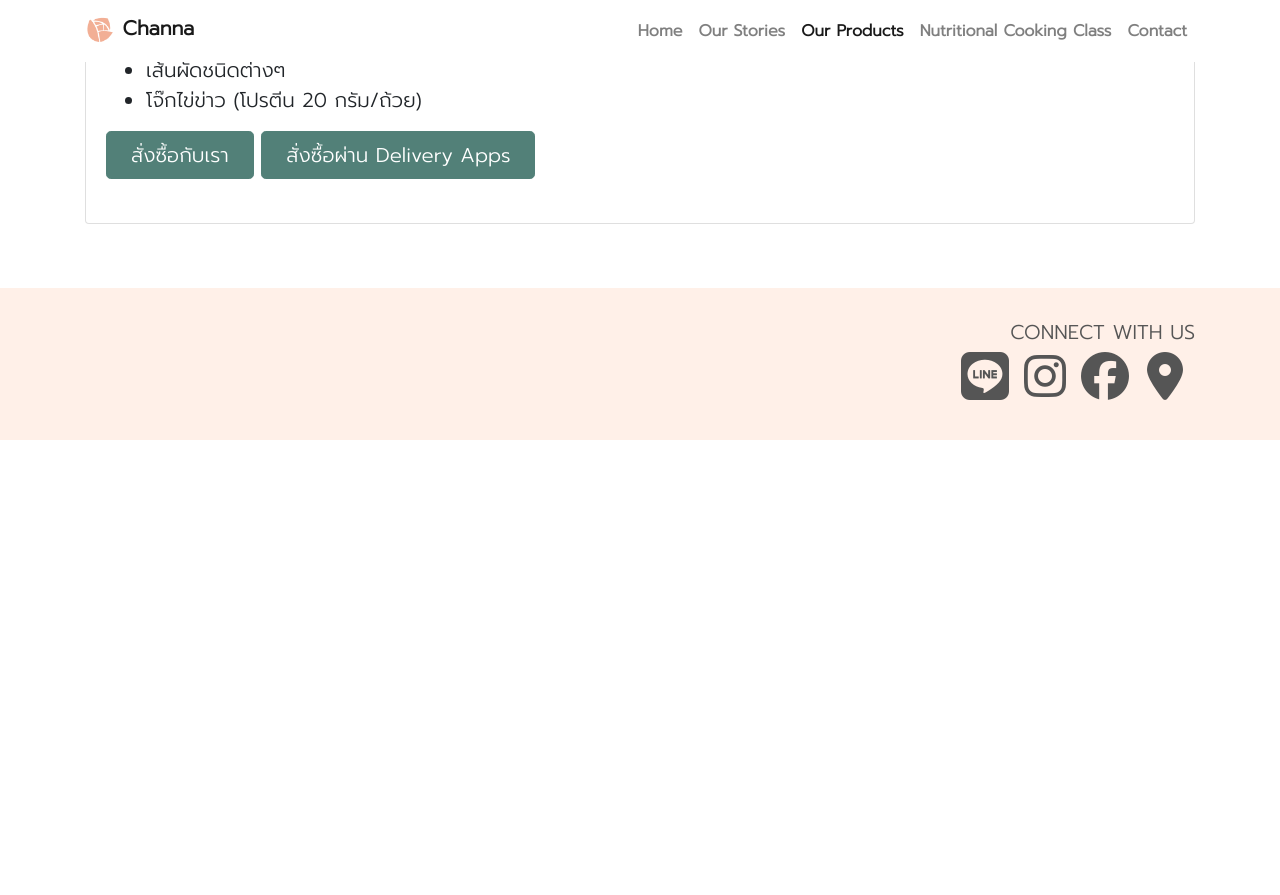
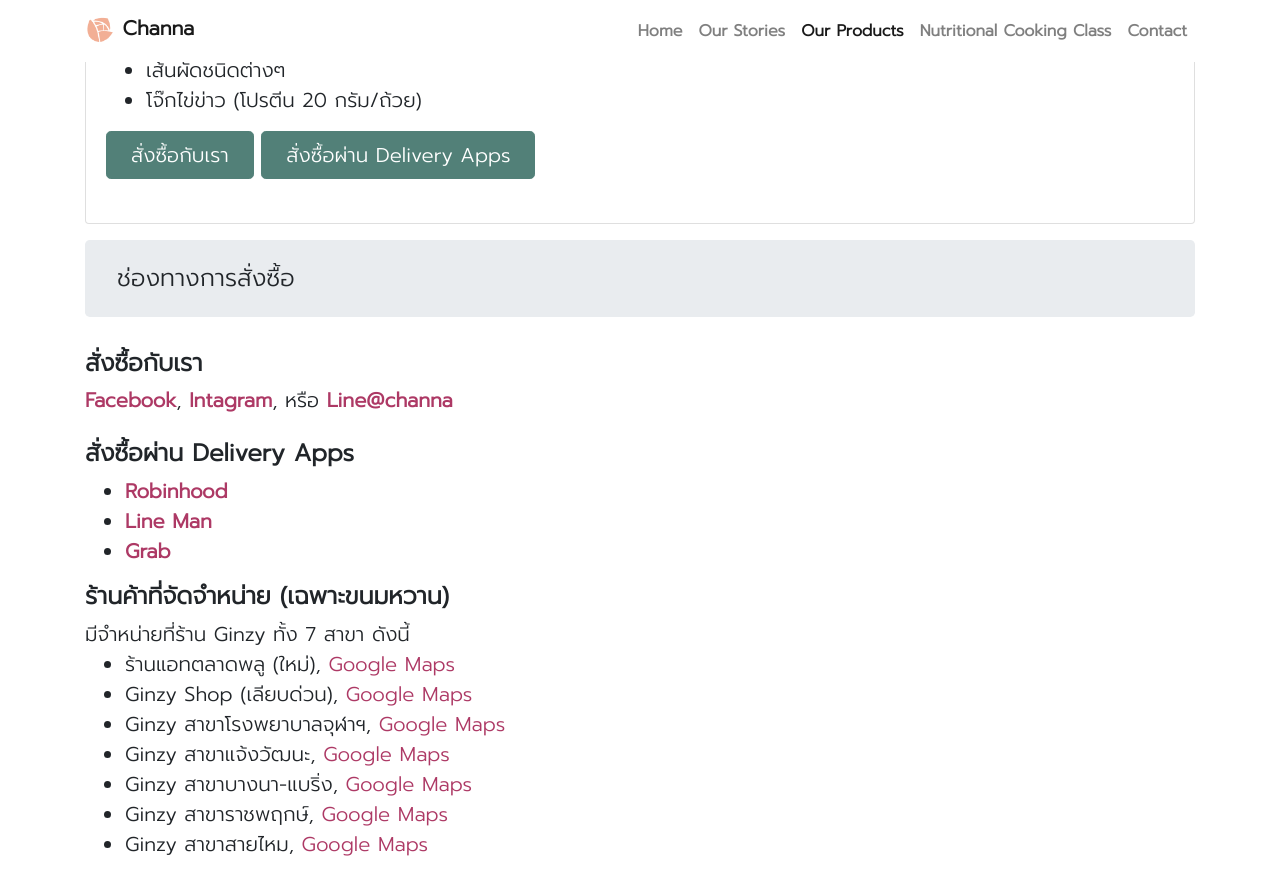
Before and after one commit to channalivewell/channalivewell.github.io, a Jekyll site: the page built from product.html, in a window 1280 px wide and 900 px high, scrolled down 2016 px. Shown: the top 895 px of the window. Built offline with Jekyll 4.4.1, drawn with Linux system fonts in a browser that asks for light colours; nearby versions of some CDN libraries; before the commit the page ends 2456 px from its top, so only the background shows below that.

Commit message:
order channels

```diff
--- a/product.html
+++ b/product.html
@@ -10,7 +10,7 @@
     <div class="container">
         <div class="row align-items-center vh-25 py-5">
             <div class="col-12 text-dark text-center">
-                    <p class="mt-0 mb-0 banner-text">
+                    <p class="mt-0 mb-0 banner-text font-weight-bold">
                         Our Products
                     </p>
             </div>
@@ -27,7 +27,7 @@
         <h4 class="mb-4">
             มาเริ่มต้นสุขภาพดีไปกับ "ชาญนา"
         </h4>
-        <a href="#howto" class="btn btn-primary btn-lg px-4 mb-2" role="button">สั่งซื้อกับเรา</a>
+        <a href="#direct" class="btn btn-primary btn-lg px-4 mb-2" role="button">สั่งซื้อกับเรา</a>
         <a href="#apps" class="btn btn-primary btn-lg px-4 mb-2" role="button">สั่งซื้อผ่าน Delivery Apps</a>
         <a href="#stores" class="btn btn-primary btn-lg px-4 mb-2" role="button">ร้านค้าที่จัดจำหน่าย</a>
     </div>
@@ -51,7 +51,7 @@
                             <li>ผู้ที่ควบคุมระดับน้ำตาลทานได้</li>
                             <li>225 แคลอรี/ชิ้น</li>
                         </ul>
-                        <a href="#howto" class="btn btn-primary btn-lg px-4 mb-2" role="button">สั่งซื้อกับเรา</a>
+                        <a href="#direct" class="btn btn-primary btn-lg px-4 mb-2" role="button">สั่งซื้อกับเรา</a>
                         <a href="#apps" class="btn btn-primary btn-lg px-4 mb-2" role="button">สั่งซื้อผ่าน Delivery Apps</a>
                         <a href="#stores" class="btn btn-primary btn-lg px-4 mb-2" role="button">ร้านค้าที่จัดจำหน่าย</a>
                     </p>
@@ -77,7 +77,7 @@
                             <li>ผู้ที่ควบคุมระดับน้ำตาลทานได้</li>
                             <li>155 แคลอรี/ชิ้น</li>
                         </ul>
-                        <a href="#howto" class="btn btn-primary btn-lg px-4 mb-2" role="button">สั่งซื้อกับเรา</a>
+                        <a href="#direct" class="btn btn-primary btn-lg px-4 mb-2" role="button">สั่งซื้อกับเรา</a>
                         <a href="#apps" class="btn btn-primary btn-lg px-4 mb-2" role="button">สั่งซื้อผ่าน Delivery Apps</a>
                         <a href="#stores" class="btn btn-primary btn-lg px-4 mb-2" role="button">ร้านค้าที่จัดจำหน่าย</a>
                     </p>
@@ -105,7 +105,7 @@
                             <li>เส้นผัดชนิดต่างๆ</li>
                             <li>โจ๊กไข่ข่าว (โปรตีน 20 กรัม/ถ้วย)</li>
                         </ul>
-                        <a href="#howto" class="btn btn-primary btn-lg px-4 mb-2" role="button">สั่งซื้อกับเรา</a>
+                        <a href="#direct" class="btn btn-primary btn-lg px-4 mb-2" role="button">สั่งซื้อกับเรา</a>
                         <a href="#apps" class="btn btn-primary btn-lg px-4 mb-2" role="button">สั่งซื้อผ่าน Delivery Apps</a>
                     </p>
                 </div>
@@ -113,4 +113,69 @@
         </div>
     </div>
 
+    <h4 id="outlets" class="jumbotron py-4">ช่องทางการสั่งซื้อ</h4>
+    <h4 id="direct" class="font-weight-bold">สั่งซื้อกับเรา</h4>
+    <p class="mb-4">
+        <a href="{{ site.social.facebook }}" target="_blank" title="fb-channa" class="font-weight-bold">Facebook</a>,
+        <a href="{{ site.social.instagram }}" target="_blank" title="ig-channe" class="font-weight-bold">Intagram</a>,
+        หรือ <a href="{{ site.social.line }}" target="_blank" title="@channa" class="font-weight-bold">Line@channa</a>
+    </p>
+
+    <h4 id="apps" class="font-weight-bold">สั่งซื้อผ่าน Delivery Apps</h4>
+    <p class="mb-0">
+        <ul>
+            <li>
+                <a href="{{ site.delivery.robinhood }}" target="_blank" title="rb-channa" class="font-weight-bold">Robinhood</a>
+            </li>
+            <li>
+                <a href="{{ site.delivery.lineman }}" target="_blank" title="rb-channa" class="font-weight-bold">Line Man</a>
+            </li>
+            <li>
+                <a href="{{ site.delivery.grab }}" target="_blank" title="rb-channa" class="font-weight-bold">Grab</a>
+            </li>
+        </ul>
+    </p>
+
+    <h4 id="stores" class="font-weight-bold">ร้านค้าที่จัดจำหน่าย (เฉพาะขนมหวาน)</h4>
+    <p class="mb-0">
+        มีจำหน่ายที่ร้าน Ginzy ทั้ง 7 สาขา ดังนี้
+        <ul>
+            <li>
+                ร้านแอทตลาดพลู (ใหม่),
+                <a class="" href="https://goo.gl/maps/1bfDmuHhAgYan5C67" target="_blank"
+                title="Google Maps">Google Maps</a>
+            </li>
+            <li>
+                Ginzy Shop (เลียบด่วน),
+                <a class="" href="https://g.page/ginzy?share" target="_blank"
+                title="Google Maps">Google Maps</a>
+            </li>
+            <li>
+                Ginzy สาขาโรงพยาบาลจุฬาฯ,
+                <a class="" href="https://goo.gl/maps/mAMhRXRM8nbL57gG9" target="_blank"
+                title="Google Maps">Google Maps</a>
+            </li>
+            <li>
+                Ginzy สาขาแจ้งวัฒนะ,
+                <a class="" href="https://g.page/ginzy-chaeng?share" target="_blank"
+                title="Google Maps">Google Maps</a>
+            </li>
+            <li>
+                Ginzy สาขาบางนา-แบริ่ง,
+                <a class="" href="https://goo.gl/maps/xbmCKUCtWiNkV1kcA" target="_blank"
+                title="Google Maps">Google Maps</a>
+            </li>
+            <li>
+                Ginzy สาขาราชพฤกษ์,
+                <a class="" href="https://goo.gl/maps/utYZQ4FLUXmz4CWf9" target="_blank"
+                title="Google Maps">Google Maps</a>
+            </li>
+            <li>
+                Ginzy สาขาสายไหม,
+                <a class="" href="https://goo.gl/maps/sBDUq4g7EhBAV6zU8" target="_blank"
+                title="Google Maps">Google Maps</a>
+            </li>
+        </ul>
+    </p>
+
 </section>
```
